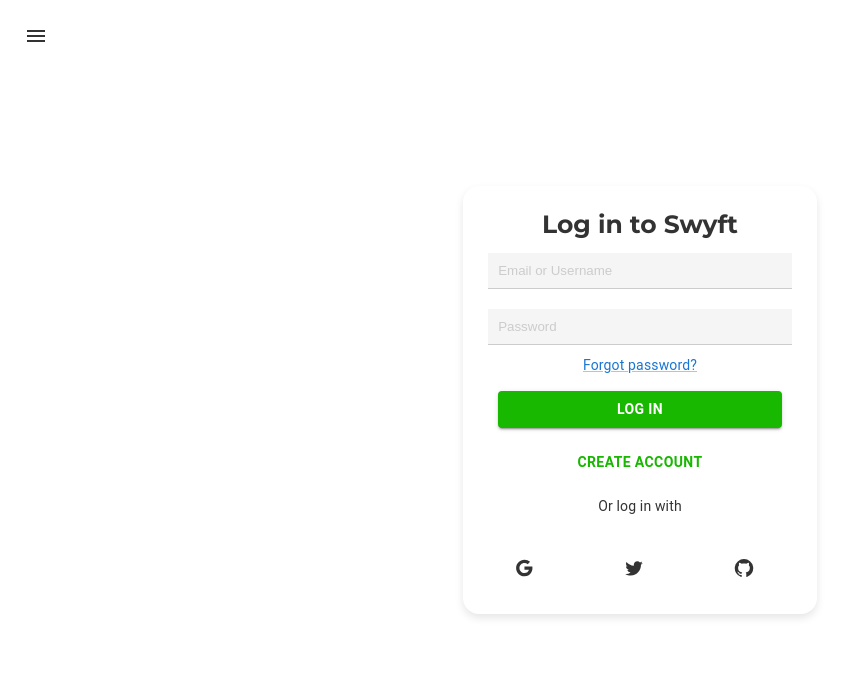
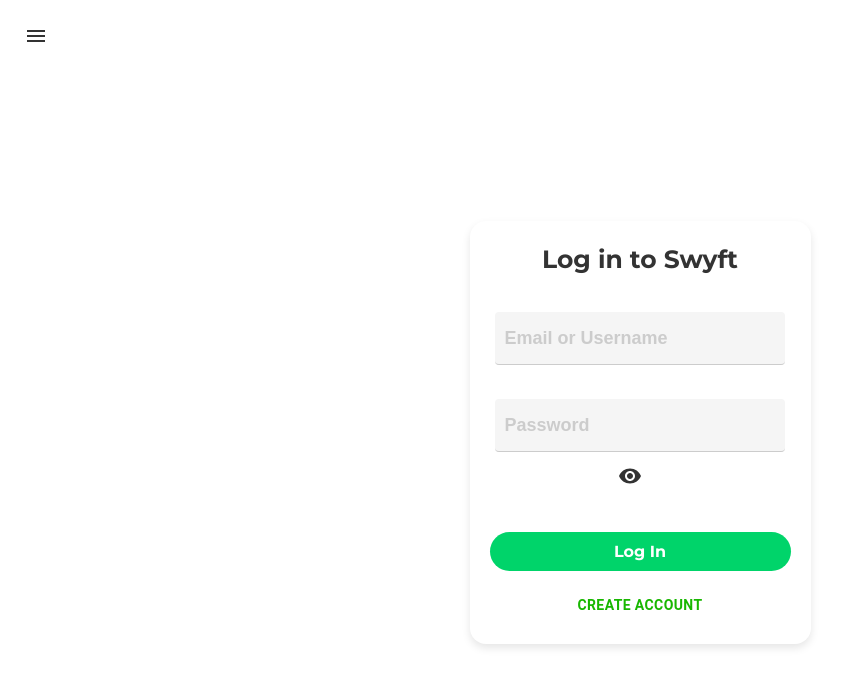
Before and after one commit to 4kClinton/Swyft, a React (Vite) app: page /login in a window 1280 px wide. Shown: the top 686 px of the page, without its empty margins (0-853 px from the left). Built offline with nearby package versions, Linux system fonts and the light colour scheme.

Commit message:
login update

```diff
--- a/package.json
+++ b/package.json
@@ -17,6 +17,7 @@
     "@mui/material": "^6.1.4",
     "@react-google-maps/api": "^2.20.3",
     "@reduxjs/toolkit": "^2.5.0",
+    "@supabase/supabase-js": "^2.47.10",
     "@vercel/analytics": "^1.4.1",
     "@vercel/speed-insights": "^1.1.0",
     "axios": "^1.7.9",
--- a/src/App.jsx
+++ b/src/App.jsx
@@ -16,22 +16,21 @@
 import DriverDetails from "./Components/driverDetails.jsx";
 import Settings from "./Components/Settings.jsx";
 import { useDispatch } from "react-redux";
-import {addUser} from "./Redux/Reducers/UserSlice";
+import { addUser } from "./Redux/Reducers/UserSlice";
 import FindDriver from "./Components/FindDriver.jsx";
 import { Phone } from "@mui/icons-material";
 import { Analytics } from "@vercel/analytics/react";
 import { SpeedInsights } from "@vercel/speed-insights/react";
 
-
 function App() {
   const [isLoading, setIsLoading] = useState(true);
   const [isLightMode, setIsLightMode] = useState(true);
-   const dispatch = useDispatch()
+  const dispatch = useDispatch();
 
   useEffect(() => {
     const token = sessionStorage.getItem("authToken");
     if (token) {
-      fetch("https://swyft-server-t7f5.onrender.com/check_session", {
+      fetch("https://swyft-backend-client-eta.vercel.app/check_session", {
         headers: {
           Authorization: `Bearer ${token}`,
         },
@@ -40,24 +39,19 @@
           if (!response.ok) {
             throw new Error("Failed to verify token");
           }
-          return response.json()
+          return response.json();
         })
 
         .then((userData) => {
-
           console.log(userData);
 
           dispatch(addUser(userData));
-
         })
         .catch((error) => {
           console.error("Token verification failed:", error);
         });
     }
   }, [dispatch]);
-
-
-
 
   useEffect(() => {
     const timer = setTimeout(() => {
--- a/src/Components/Account.jsx
+++ b/src/Components/Account.jsx
@@ -4,13 +4,13 @@
 import * as jwtDecode from "jwt-decode";
 import "../Styles/Account.css";
 import { useSelector } from "react-redux";
-import userPic from "../assets/profile.jpeg"
+import userPic from "../assets/profile.jpeg";
 import CircularProgress from "@mui/material/CircularProgress";
 // Function to fetch user details using axios
 const fetchUserDetails = async (authToken, setUser, setError) => {
   try {
     const response = await axios.get(
-      "https://swyft-server-t7f5.onrender.com/me",
+      "https://swyft-backend-client-eta.vercel.app/me",
       {
         headers: {
           Authorization: `Bearer ${authToken}`, // Pass the token in the Authorization header
@@ -32,26 +32,24 @@
 const Account = () => {
   const [user, setUser] = useState(null);
   const [error, setError] = useState(null);
-  const theUser=useSelector((state)=>state.user.value)
-
+  const theUser = useSelector((state) => state.user.value);
 
   if (error) {
     return <div className="error">Error: {error}</div>;
   }
 
   if (!theUser?.name) {
-    return <CircularProgress/>;
+    return <CircularProgress />;
   }
 
   return (
     <div className="account-container">
       <div className="user-card">
-
-          <img
-            src={userPic}
-            alt={`${theUser.name}'s avatar`}
-            className="user-avatar"
-          />
+        <img
+          src={userPic}
+          alt={`${theUser.name}'s avatar`}
+          className="user-avatar"
+        />
 
         <h2>{theUser.name}</h2>
         <p>
--- a/src/Components/Dash.jsx
+++ b/src/Components/Dash.jsx
@@ -32,10 +32,10 @@
   const [scheduleDateTime, setScheduleDateTime] = useState("");
   const [showConfirmationPopup, setShowConfirmationPopup] = useState(false);
   const [showSuccessPopup, setShowSuccessPopup] = useState(false); // New state for success popup
-  const [showFindDriverComponent, setFindDriverComponent ] = useState(false);
+  const [showFindDriverComponent, setFindDriverComponent] = useState(false);
   const [showPopup, setShowPopup] = useState(true);
   const [isLoggedIn, setIsLoggedIn] = useState(false);
-    const theUser=useSelector((state)=>state.user.value)
+  const theUser = useSelector((state) => state.user.value);
 
   useEffect(() => {
     const loginStatus = theUser.name;
@@ -43,7 +43,6 @@
     if (loginStatus) {
       setIsLoggedIn(true); // User is logged in
     }
-
   }, [theUser]);
 
   const dashRef = useRef(null);
@@ -82,7 +81,6 @@
 
     setCalculatedCosts(newCalculatedCosts);
   }, [distance, includeLoader, numLoaders]);
-
 
   useEffect(() => {
     const handleClickOutside = (event) => {
@@ -128,8 +126,6 @@
     setShowDateTimePopup(false); // Close the DateTimePopup after scheduling
   };
 
-
-
   const confirmOrder = async () => {
     if (!destination) {
       setErrorMessage("Please enter a destination location.");
@@ -142,7 +138,7 @@
 
     // Check if the user is logged in
     function LoggedIn() {
-    return isLoggedIn
+      return isLoggedIn;
     }
 
     // Usage
@@ -171,15 +167,13 @@
       userLocation,
       destination,
       time: new Date().toLocaleString(),
-
     };
 
     setFindDriverComponent(true); // Show loader popup while processing
 
     try {
-
       const response = await fetch(
-      "https://swyft-server-t7f5.onrender.com/orders",
+        "https://swyft-backend-client-eta.vercel.app/orders",
         {
           method: "POST",
           headers: { "Content-Type": "application/json" },
@@ -203,7 +197,6 @@
       setErrorMessage("Failed to place order. Please try again."); // Show error popup
     }
   };
-
 
   const calculateDistance = (userLocation, driverLocation) => {
     const toRadians = (degrees) => (degrees * Math.PI) / 180;
@@ -244,7 +237,6 @@
       setErrorMessage("Failed to place order. Please try again.");
     }
   };
-
 
   const resetDash = () => {
     setSelectedOption("");
@@ -305,7 +297,7 @@
               {vehicle === "flatbed"
                 ? "Car Rescue (Flatbed)"
                 : vehicle.charAt(0).toUpperCase() + vehicle.slice(1)}{" "}
-              - Ksh {distance>0?cost:"0"}
+              - Ksh {distance > 0 ? cost : "0"}
             </label>
           );
         })}
@@ -337,8 +329,6 @@
         <h3>Total Cost: Ksh {calculatedCosts[selectedOption] || "0"}</h3>
       </div>
 
-
-
       <div className="order-group">
         {/* Confirm and Schedule */}
         <button className="order-button" onClick={confirmOrder}>
@@ -361,7 +351,6 @@
         </button>
       </div>
 
-
       {/* Popups */}
 
       {errorMessage && (
--- a/src/Components/Login.jsx
+++ b/src/Components/Login.jsx
@@ -1,10 +1,23 @@
 import React, { useState } from "react";
 import { useNavigate } from "react-router-dom";
-import { Button, Typography, Box, Link, CircularProgress } from "@mui/material";
-import { Google, Twitter, GitHub } from "@mui/icons-material";
+import {
+  Button,
+  Typography,
+  Box,
+  CircularProgress,
+  IconButton,
+} from "@mui/material";
+import {
+  Google,
+  Twitter,
+  GitHub,
+  Visibility,
+  VisibilityOff,
+} from "@mui/icons-material";
 import { useDispatch } from "react-redux";
-import {addUser} from "../Redux/Reducers/UserSlice"
+import { addUser } from "../Redux/Reducers/UserSlice";
 import axios from "axios";
+import { supabase } from "../Components/SupabaseClient"; // Ensure you have this file for Supabase initialization
 import "../Styles/Login.css";
 
 const Login = () => {
@@ -12,49 +25,42 @@
   const navigate = useNavigate();
   const [email, setEmail] = useState("");
   const [password, setPassword] = useState("");
+  const [showPassword, setShowPassword] = useState(false);
   const [error, setError] = useState(null);
-  const [success, setSuccess] = useState(null); // State for success message
+  const [success, setSuccess] = useState(null);
   const [loading, setLoading] = useState(false);
 
-  // Log-In function using Backend API with Axios
+  // Toggle password visibility
+  const togglePasswordVisibility = () => {
+    setShowPassword((prev) => !prev);
+  };
+
   const logIn = async (event) => {
     event.preventDefault();
     setLoading(true);
     setError(null);
-    setSuccess(null); // Reset success message on new submission
+    setSuccess(null);
 
     try {
       const response = await axios.post(
-        "https://swyft-server-t7f5.onrender.com/login",
+        "https://swyft-backend-client-git-nelson-orinas-projects.vercel.app/login",
         { email, password },
         { headers: { "Content-Type": "application/json" } }
       );
 
-      const data = response.data;
-      console.log(data);
+      const { access_token, user, message } = response.data;
 
-      const { access_token, user, message } = data; // Get access_token, user, and message
-
-      // Store the token and user information
-      sessionStorage.setItem("authToken", access_token); // Store the access_token as authToken
-     dispatch(addUser(user)) // Store user details
-      sessionStorage.setItem("message", message || "Login successful!"); // Save the message
-
-      // Optionally, store user details in localStorage
+      sessionStorage.setItem("authToken", access_token);
+      dispatch(addUser(user));
+      sessionStorage.setItem("message", message || "Login successful!");
       localStorage.setItem("user", JSON.stringify(user));
       localStorage.setItem("status", "user logged in!");
 
-      console.log("Storing user data:", data); // Log user data before storing
-
-      // Display success message
       setSuccess(message || "Login successful!");
-
-      // Redirect after a short delay
       setTimeout(() => {
-        navigate("/"); // Redirect to the home page after login
-      }, 3000); // 3 seconds
+        navigate("/");
+      }, 3000);
     } catch (err) {
-      console.error("Error occurred during login:", err);
       const errorMessage =
         err.response?.data?.message || "An error occurred. Please try again.";
       setError(errorMessage);
@@ -63,13 +69,33 @@
     }
   };
 
+  // Google SignIn with Supabase
+  const signInWithGoogle = async () => {
+    setLoading(true);
+    try {
+      const { user, session, error } = await supabase.auth.signInWithOAuth({
+        provider: "google",
+      });
+
+      if (error) throw error;
+      if (user) {
+        dispatch(addUser(user));
+        sessionStorage.setItem("authToken", session.access_token);
+        localStorage.setItem("user", JSON.stringify(user));
+        localStorage.setItem("status", "user logged in!");
+        navigate("/"); // Redirect to home after successful login
+      }
+    } catch (error) {
+      setError(error.message);
+      setLoading(false);
+    }
+  };
+
   return (
     <div className="login-component">
       <Box className="login-container">
         <header className="login-header">Log in to Swyft</header>
-
         {error && <Typography color="error">{error}</Typography>}
-
         {success && (
           <div className="success-popup">
             <Typography color="success" align="center">
@@ -77,29 +103,33 @@
             </Typography>
           </div>
         )}
-
         <form onSubmit={logIn}>
           <input
             placeholder="Email or Username"
-            variant="outlined"
             className="login-input"
             value={email}
             onChange={(e) => setEmail(e.target.value)}
             required
           />
+          <Box className="input-container">
             <input
               placeholder="Password"
-            type="password"
-            variant="outlined"
+              type={showPassword ? "text" : "password"}
               className="login-input"
               value={password}
               onChange={(e) => setPassword(e.target.value)}
               required
             />
-          <Link href="#" variant="body2" className="forgot-password">
-            Forgot password?
-          </Link>
-          <Button
+            <IconButton
+              aria-label="toggle password visibility"
+              onClick={togglePasswordVisibility}
+              className="password-toggle"
+            >
+              {showPassword ? <VisibilityOff /> : <Visibility />}
+            </IconButton>
+          </Box>
+
+          <button
             variant="contained"
             color="success"
             type="submit"
@@ -112,52 +142,35 @@
             ) : (
               "Log In"
             )}
-          </Button>
+          </button>
         </form>
+
+        {/* Google Login Button */}
+        {/* <Button
+          onClick={signInWithGoogle}
+          variant="contained"
+          color="primary"
+          sx={{
+            mt: 2,
+            backgroundColor: "#4285F4",
+            fontWeight: "bold",
+            display: "flex",
+            alignItems: "center",
+            justifyContent: "center",
+            width: "80%",
+          }}
+        >
+          <Google sx={{ marginRight: "10px" }} />
+          Sign in with Google
+        </Button> */}
 
         <Button
           onClick={() => navigate("/signup")}
           variant="text"
-          className="create-account"
-          align="center"
           sx={{ mt: 2, color: "#18b700", fontWeight: "bold" }}
         >
           Create account
         </Button>
-        <Typography variant="body2" align="center" sx={{ mt: 2 }}>
-          Or log in with
-        </Typography>
-        <Box
-          className="socials-container"
-          sx={{
-            display: "flex",
-            justifyContent: "space-between",
-            marginBottom: "10px",
-            mt: 2,
-          }}
-        >
-          <Button
-            className="social-icon"
-            color="primary"
-            startIcon={<Google />}
-            fullWidth
-            sx={{ mr: 1 }}
-          />
-          <Button
-            className="social-icon"
-            color="primary"
-            startIcon={<Twitter />}
-            fullWidth
-            sx={{ mx: 1 }}
-          />
-          <Button
-            className="social-icon"
-            color="primary"
-            startIcon={<GitHub />}
-            fullWidth
-            sx={{ ml: 1 }}
-          />
-        </Box>
       </Box>
     </div>
   );
--- a/src/Components/SearchBar.jsx
+++ b/src/Components/SearchBar.jsx
@@ -181,7 +181,7 @@
         )}
         {/* Suggestions list for userInput */}
         {userInput.length > 0 && userSuggestions.length > 0 && (
-          <ul className="suggestions-list">
+          <ul className="client-suggestions-list">
             {userSuggestions.map((place) => (
               <li
                 key={place.place_id}
--- a/src/Components/SignUp.jsx
+++ b/src/Components/SignUp.jsx
@@ -47,7 +47,7 @@
     try {
       // Make a POST request to your Express server
       const response = await fetch(
-        "https://swyft-server-t7f5.onrender.com/signup",
+        "https://swyft-backend-client-eta.vercel.app/signup",
         {
           method: "POST",
           headers: {
@@ -139,21 +139,27 @@
             onChange={(e) => setConfirmPassword(e.target.value)}
             required
           />
-          <Button
+          <button
             variant="contained"
             type="submit"
             className="login-button"
-            sx={{ mt: 2, backgroundColor: "#18b700", fontWeight: "bold" }}
+            sx={{
+              mt: 2,
+              backgroundColor: "#00D46A",
+              fontWeight: "bold",
+              color: "#ffff",
+            }}
             disabled={loading}
           >
             {loading ? (
-              <CircularProgress size={24} color="inherit" />
+              <CircularProgress size={34} color="inherit" />
             ) : (
               "Sign Up"
             )}
-          </Button>
+          </button>
         </form>
-        <Typography
+
+        {/* <Typography
           variant="body2"
           align="center"
           sx={{ mt: 4, fontWeight: "bold" }}
@@ -190,7 +196,8 @@
             fullWidth
             sx={{ ml: 1 }}
           ></Button>
-        </Box>
+        </Box> */}
+
         <Typography
           to={"/login"}
           variant="body2"
@@ -198,7 +205,8 @@
           sx={{
             mt: 2,
             marginBottom: "2vh",
-            color: "#fff",
+            color: "#00D46A",
+            fontSize: "15px",
             display: "block",
             textAlign: "center",
             cursor: "pointer",
--- /dev/null
+++ b/src/Components/SupabaseClient.jsx
@@ -0,0 +1,7 @@
+import { createClient } from "@supabase/supabase-js";
+
+// Initialize Supabase
+const supabaseUrl = "https://gtevlsbundbddlqqslbf.supabase.co"; // Replace with your Supabase URL
+const supabaseKey =
+  "eyJhbGciOiJIUzI1NiIsInR5cCI6IkpXVCJ9.eyJpc3MiOiJzdXBhYmFzZSIsInJlZiI6Imd0ZXZsc2J1bmRiZGRscXFzbGJmIiwicm9sZSI6ImFub24iLCJpYXQiOjE3MzU4MDE3MTEsImV4cCI6MjA1MTM3NzcxMX0.K0j3QjXqb-WZ3bOf8jlSDcmjV68OMYKet4_xf52kNXM"; // Replace with your Supabase anonymous key
+export const supabase = createClient(supabaseUrl, supabaseKey);
--- a/src/Styles/Login.css
+++ b/src/Styles/Login.css
@@ -1,22 +1,15 @@
 :root {
   --primary-color: #121212;
-  /* Darker background color for main sections */
   --secondary-color: #00D46A;
-  /* Softer green accent for dark mode */
   --text-color: #E0E0E0;
-  /* Light gray text for readability */
   --input-background: #1E1E1E;
-  /* Dark gray background for input fields */
   --card-background: #252525;
-  /* Medium-dark gray for cards/containers */
   --highlight-color: #FFD54F;
-  /* Warm yellow for highlights or alerts */
   --border-color: #333333;
-  /* Subtle border color for dividing elements */
   --border-radius: 5vh;
-  /* Same border radius for rounded effect */
   font-family: 'Montserrat', sans-serif;
 }
+
 .success-popup {
   position: fixed;
   top: 20%;
@@ -52,15 +45,25 @@
     transform: translate(-50%, -50%) scale(0.9);
   }
 }
+
 .login-container {
   display: block;
   align-items: center;
   background-color: var(--primary-color);
-  /* Uses card background color */
   border-radius: 16px;
   box-shadow: 0 4px 8px rgba(0, 0, 0, 0.1);
-  width: 90%;
-  padding-top: 20px;
+  width: 100%;
+  max-width: 400px;
+  padding: 20px;
+}
+
+.login-header {
+  font-family: var(--font-family);
+  font-size: 25px;
+  font-weight: 600;
+  color: var(--text-color);
+  margin-bottom: 3vh;
+  text-align: center;
 }
 
 .forgot-password {
@@ -71,76 +74,79 @@
   font-style: normal;
   font-family: var(--font-family);
   color: var(--text-color);
-  /* Uses text color */
 }
 
 .login-button {
   background-color: var(--secondary-color);
-  /* Uses secondary color */
-  color: var(--text-color);
-  /* Uses text color */
+  color: #ffff;
   padding: 10px 20px;
   border: none;
-  border-radius: 4px;
+  border-radius: 50px;
+  margin-top: 2vh;
   cursor: pointer;
   font-family: var(--font-family);
   font-weight: bold;
-  width: 80%;
+  width: 100%;
+  transition: background-color 0.3s;
 }
 
 .login-button:hover {
-  background-color: var(--secondary-color);
-  /* Consistent color on hover */
+  background-color: #00b44b;
+}
+
+.login-input {
+  padding: 10px;
+    margin: 10px 0;
+    width: 90%;
+    height: 4vh;
+    margin-bottom: 3vh;
+    background-color: var(--input-background);
+    color: var(--text-color);
+    border: none;
+    border-bottom: 1px solid var(--border-color);
+    font-weight: bold;
+    font-size: large;
+    border-radius: 4px;
+}
+
+.login-input::placeholder {
+  color: var(--border-color);
+}
+
+.password-toggle {
+  position: absolute;
+  top: 50%;
+  right: 10px;
+  transform: translateY(-50%);
+  color: #888;
+  border: none;
+}
+
+.input-container {
+  position: relative;
+  width: 100%;
 }
 
 .icon {
   width: 30px;
   height: 30px;
   color: var(--text-color);
-  /* Matches icon color with text color */
-}
-
-.login-header {
-  font-family: var(--font-family);
-  font-size: 25px;
-  font-weight: 600;
-  color: var(--text-color);
-  /* Uses text color */
-}
-
-.login-input {
-  padding: 10px;
-  margin: 10px 0;
-  width: 80%;
-  background-color: var(--input-background);
-  /* Uses input background color */
-  color: var(--text-color);
-  /* Uses text color */
-  border: none;
-  border-bottom: 1px solid var(--border-color);
-  /* Uses border color */
-}
-
-.login-input::placeholder {
-  color: var(--border-color);
-  /* Matches placeholder color with border */
 }
 
 .socials-container {
   display: flex;
   justify-content: space-between;
   margin-bottom: 20px;
-  padding: 20px 20px 20px 20px;
-  padding-top: 20px;
 }
 
 .login-component {
   display: flex;
   align-items: center;
   justify-content: center;
+  height: 100vh;
+  background-color: var(--primary-color);
 }
 
 svg {
   color: var(--text-color);
-  /* SVG icon color */
 }
--- a/src/Styles/SearchBar.css
+++ b/src/Styles/SearchBar.css
@@ -89,11 +89,31 @@
 .location-Button:hover {
     background-color: #515151;
 }
-
+.client-suggestions-list{
+        color: #b7b7b7;
+            height: 45px;
+            display: flex;
+            align-items: center;
+            justify-content: center;
+            position: absolute;
+            top: 5.5vh;
+            left: 0vh;
+            background-color: #393939;
+            border: 1px solid #ccc;
+            border-radius: 14px;
+            list-style-type: none;
+            padding: 0;
+            margin: 0;
+            z-index: 10;
+            width: 120%;
+            z-index: 100000;
+            max-height: 200px;
+            overflow-y: auto;
+}
 .suggestions-list {
     color: #b7b7b7;
     position: absolute;
-    top: 18vh;
+    top: 17vh;
     background-color: #393939;
     border: 1px solid #ccc;
     border-radius: 14px;
@@ -101,7 +121,7 @@
     padding: 0;
     margin: 0;
     z-index: 10;
-    width: 100%;
+    width: 120%;
     max-height: 200px;
     overflow-y: auto;
 }
```
Also changed, not shown: 1 other file (tests, documents, lock files or other folders). Lines whose indentation alone changed are shown as unchanged.
